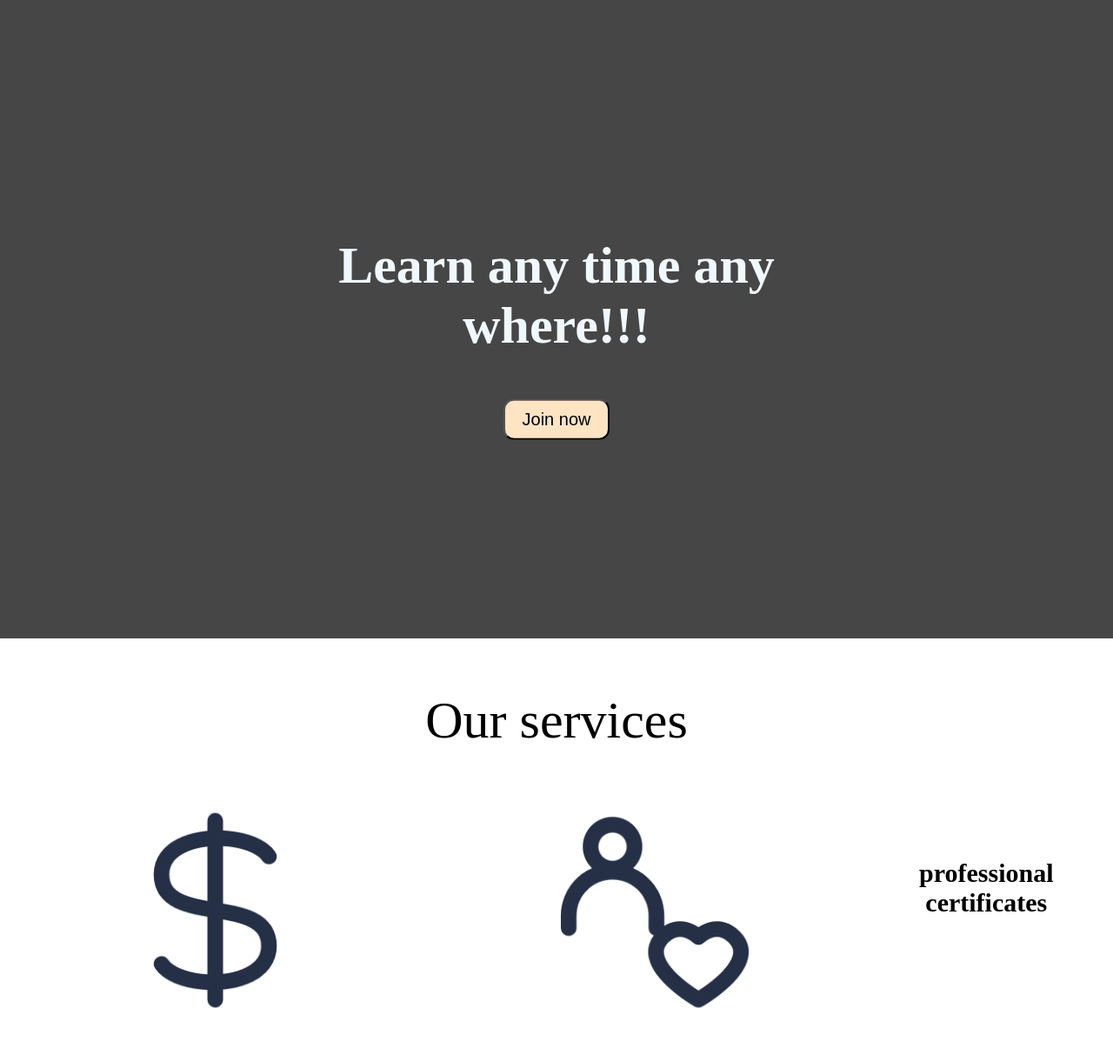
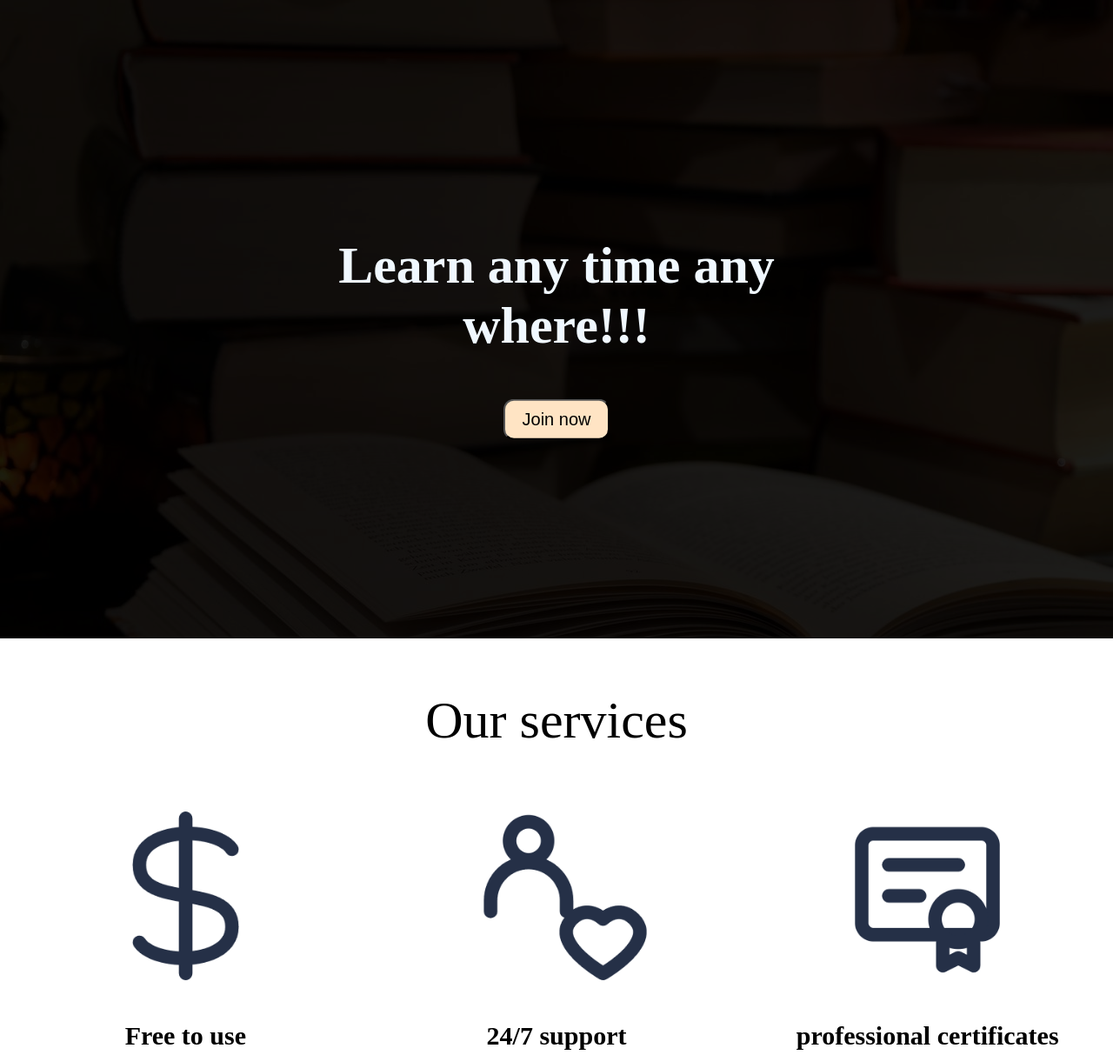
Before and after one commit to MannyCalavera99/Meridian-Static-Portal, a plain HTML site: page index.html in a window 1280 px wide. Shown: the part 86-1299 px from the top of the page at 87% size. Drawn offline with Linux system fonts and the light colour scheme.

Commit message:
Fix broken certificate image and hero-banner CSS asset paths

```diff
--- a/css/main.css
+++ b/css/main.css
@@ -42,7 +42,7 @@ color: azure;
 }
 
 .banner{
-    background-image: url(../img/banner.jpg);
+    background-image: url(../img/hero-banner.jpg);
     height: calc(100vh - 58px);
     position: relative;
     z-index: 0;
--- a/index.html
+++ b/index.html
@@ -54,7 +54,7 @@
             </div>
 
             <div>
-                <img class="image" src="img/certificates.png" alt="">
+                <img class="image" src="img/certificate.png" alt="">
                 <p>professional certificates</p>
             </div>
         </div>
```
